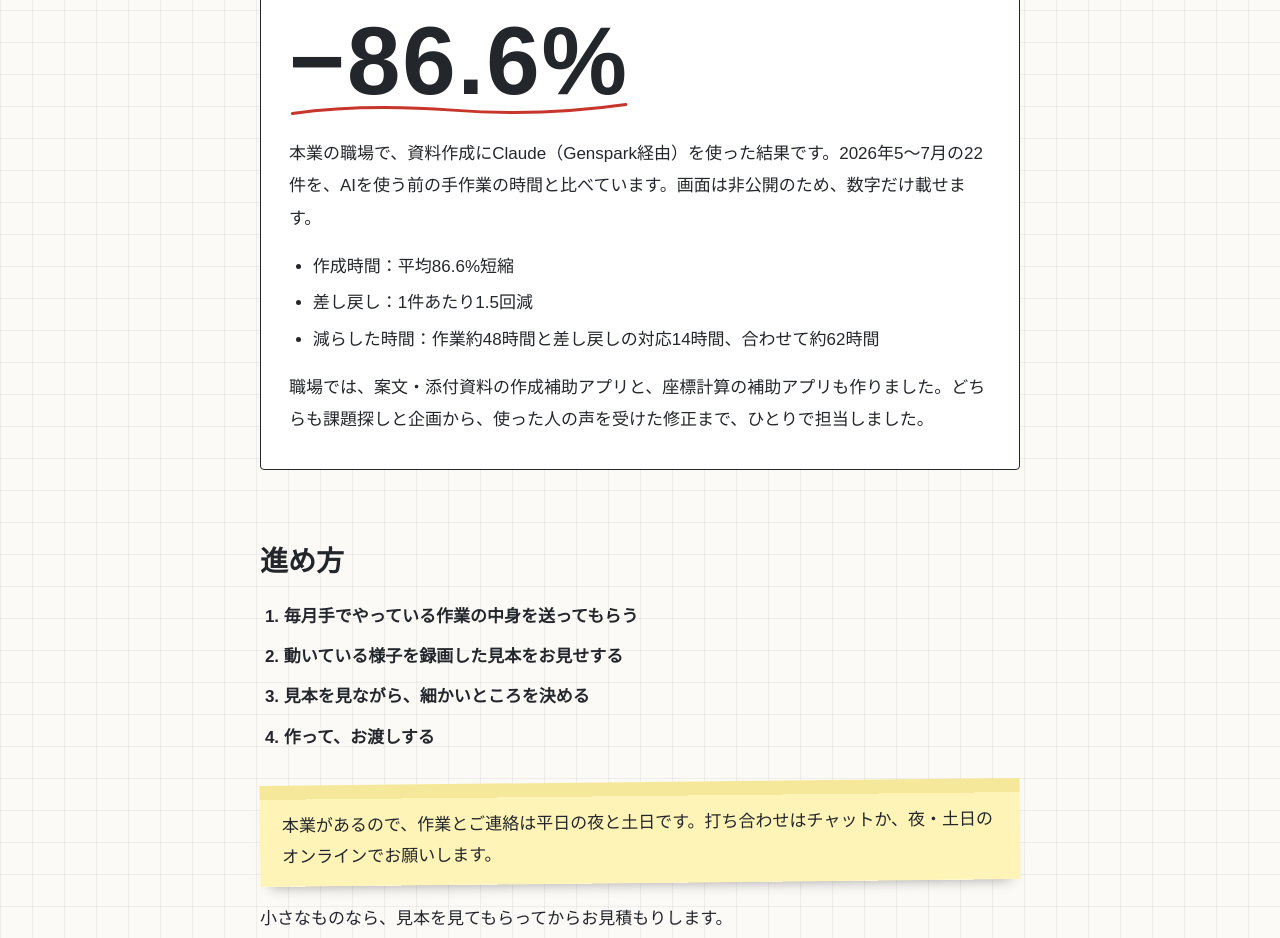
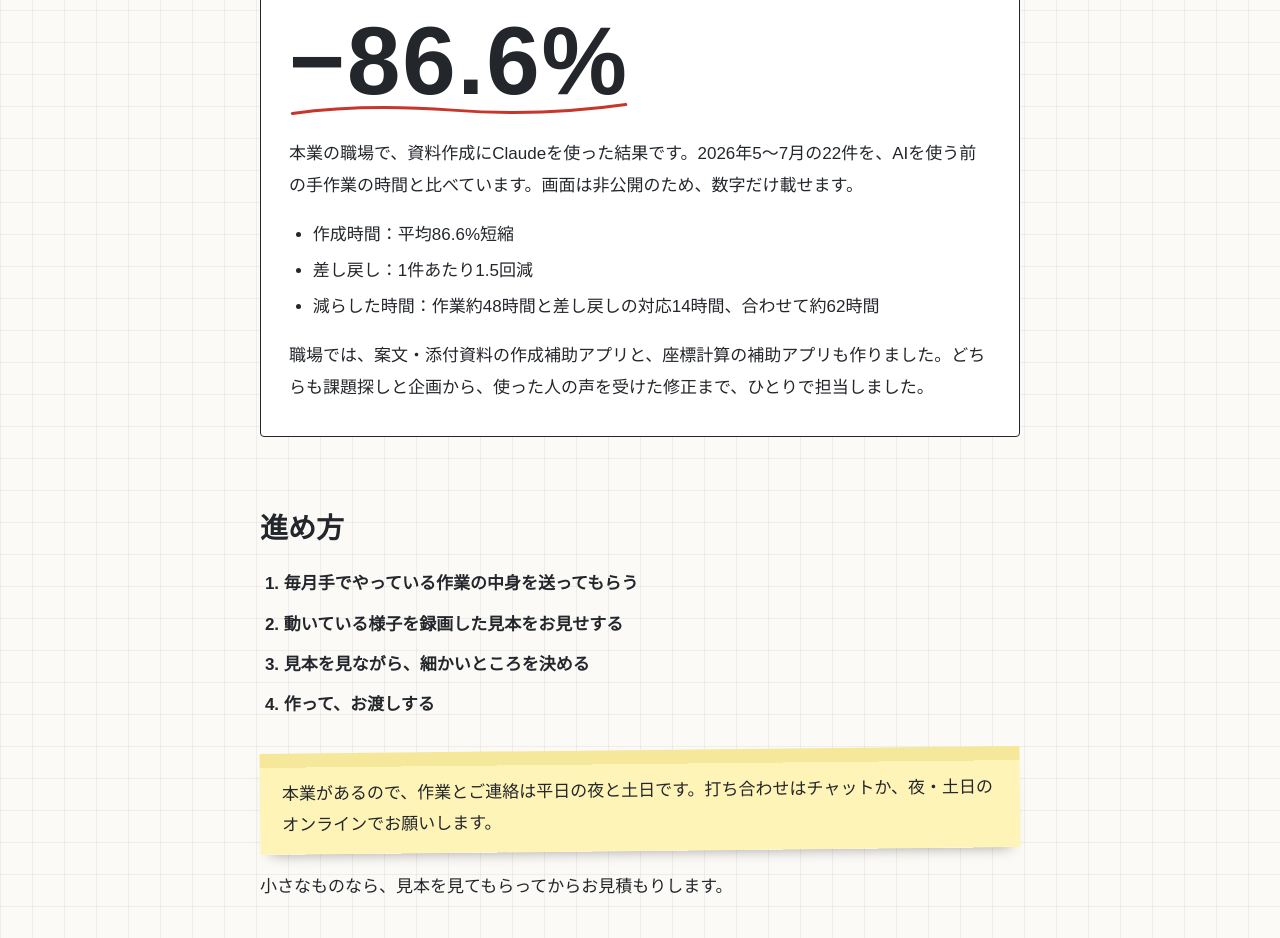
Before and after one commit to hamburg1106-collab/pkmworks, a website built with Vite: page index.html in a window 1280 px wide. Shown: the part 3222-4160 px from the top of the page. Built offline with nearby package versions, Linux system fonts and the light colour scheme; a web font is replaced by a local one.

Commit message:
実績4の説明文を短くした
Co-Authored-By: Claude Fable 5.2 <noreply@anthropic.com>

```diff
--- a/index.html
+++ b/index.html
@@ -89,7 +89,7 @@
           <h3>本業の資料作成にAIを使い、作成時間を平均86.6%短縮</h3>
           <p class="big"><span class="pen">−86.6%</span></p>
           <p>
-            本業の職場で、資料作成にClaude（Genspark経由）を使った結果です。2026年5〜7月の22件を、AIを使う前の手作業の時間と比べています。画面は非公開のため、数字だけ載せます。
+            本業の職場で、資料作成にClaudeを使った結果です。2026年5〜7月の22件を、AIを使う前の手作業の時間と比べています。画面は非公開のため、数字だけ載せます。
           </p>
           <ul>
             <li>作成時間：平均86.6%短縮</li>
```
